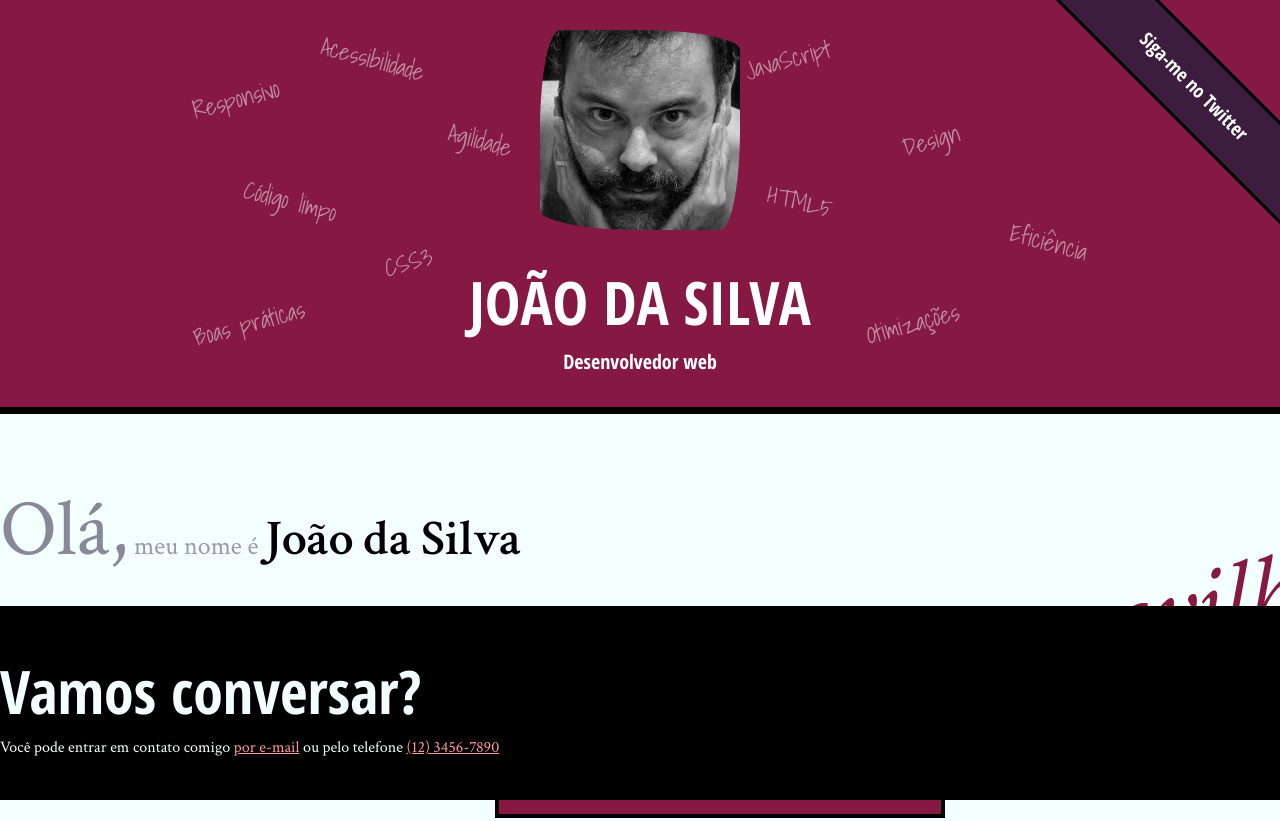
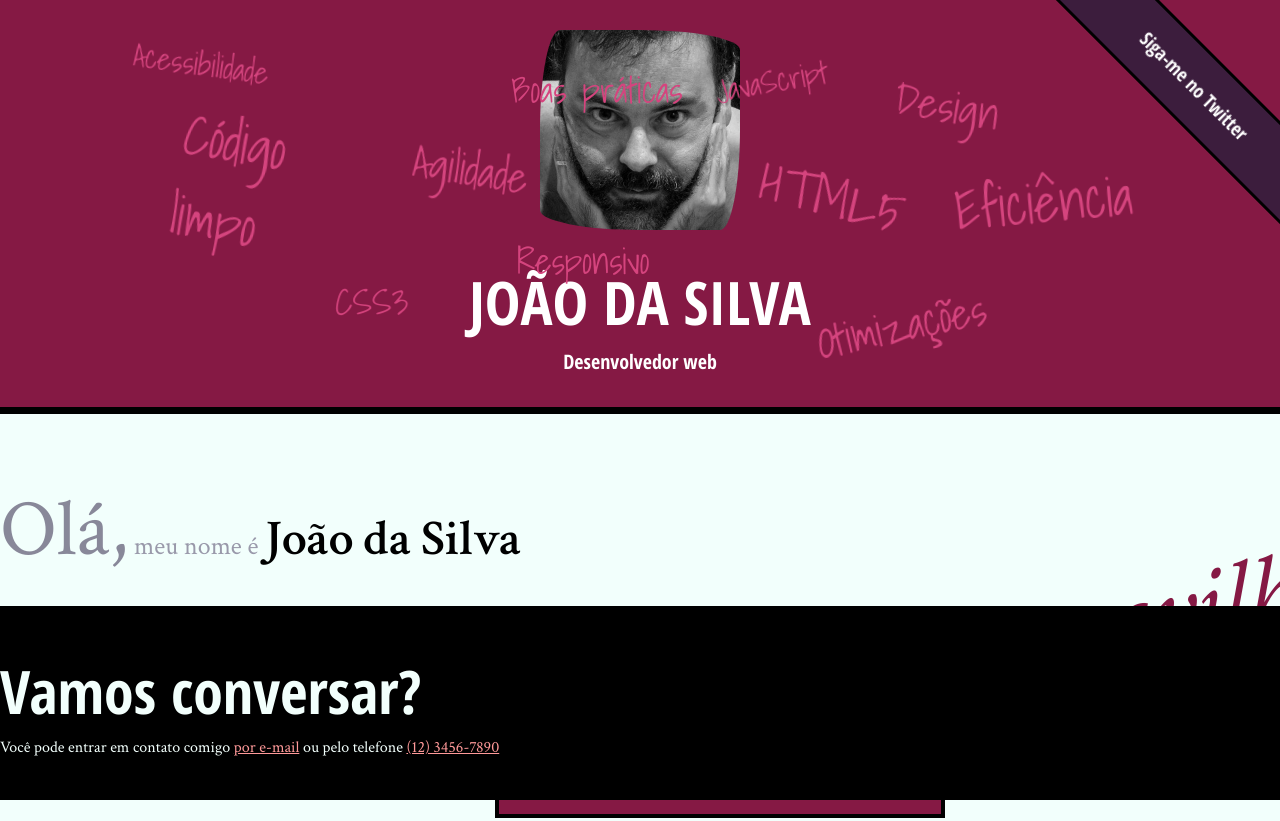
Before and after one commit to carloshlessa/curso_html5_e_css3_2_turbinando_as_suas_paginas, a plain HTML site: page index.html in a window 1280 px wide. Shown: the top 821 px of the page. Drawn offline with Linux system fonts and the light colour scheme.

Commit message:
Scrollbar no header (sem overflow-x no container)

```diff
--- a/css/index-palavras-chave.css
+++ b/css/index-palavras-chave.css
@@ -1,5 +1,17 @@
 header {
     position: relative;
+}
+
+.palavras-home {
+    -webkit-perspective: 6px;
+    -moz-perspective: 6px;
+    -ms-perspective: 6px;
+    perspective: 6px;
+    position: absolute;
+    top: 0;
+    left: 0;
+    bottom: 0;
+    right: 0;
 }
 
 .palavra-home {
@@ -7,8 +19,8 @@ header {
     top: 10%;
     text-align: left;
     font-family: 'Shadows Into Light', cursive;
-    font-size: 24px;
-    color: rgba(255,255,255,.5);
+    font-size: 400%;
+    color: #D5447E;
 }
 
 .agilidade, .acessibilidade, .codigo-limpo {
@@ -36,54 +48,88 @@ header {
 }
 
 .agilidade {
-    left: 35%;
-    top: 30%;
+    left: 39%;
+    top: 43%;
+    -webkit-transform: translate(-50%, -50%) rotate(9deg) translateZ(1px) scale(.15);
+    -ms-transform: translate(-50%, -50%) rotate(9deg) translateZ(1px) scale(.15);
+    transform: translate(-50%, -50%) rotate(9deg) translateZ(1px) scale(.15);
 }
 
 .responsivo {
     top: 20%;
-    left: 15%;
+    left: 11%;
+    -webkit-transform: scale(.15);
+    -ms-transform: scale(.15);
+    transform: scale(.15);
 }
 
 .acessibilidade {
-    left: 25%;
+    left: 10%;
+    -webkit-transform: translate(-50%, -50%) rotate(8deg) translateZ(-1px) scale(.15);
+    -ms-transform: translate(-50%, -50%) rotate(8deg) translateZ(-1px) scale(.15);
+    transform: translate(-50%, -50%) rotate(8deg) translateZ(-1px) scale(.15);
 }
 
 .codigo-limpo {
-    top: 45%;
-    left: 19%;
+    top: 48%;
+    left: 31%;
+    -webkit-transform: translate(-50%, -50%) rotate(10deg) translateZ(2px) scale(.15);
+    -ms-transform: translate(-50%, -50%) rotate(10deg) translateZ(2px) scale(.15);
+    transform: translate(-50%, -50%) rotate(10deg) translateZ(2px) scale(.15);
 }
 
 .css3 {
-    top: 60%;
-    left: 30%;
+    top: 30%;
+    left: 10%;
+    -webkit-transform: scale(.15);
+    -ms-transform: scale(.15);
+    transform: scale(.15);
 }
 
 .boas-praticas {
-    top: 75%;
-    left: 15%;
+    top: -22%;
+    left: 2%;
+    -webkit-transform: scale(.15);
+    -ms-transform: scale(.15);
+    transform: scale(.15);
 }
 
 .javascript {
-    right: 35%;
+    left: 62%;
+    top: 15%;
+    -webkit-transform: translate(-50%, -50%) rotate(-10deg) translateZ(-1px) scale(.15);
+    -ms-transform: translate(-50%, -50%) rotate(-10deg) translateZ(-1px) scale(.15);
+    transform: translate(-50%, -50%) rotate(-10deg) translateZ(-1px) scale(.15);
 }
 
 .eficiencia {
-    top: 55%;
-    right: 15%;
+    top: 50%;
+    left: 71%;
+    -webkit-transform: translate(-50%, -50%) rotate(-5deg) translateZ(2px) scale(.15);
+    -ms-transform: translate(-50%, -50%) rotate(-5deg) translateZ(2px) scale(.15);
+    transform: translate(-50%, -50%) rotate(-5deg) translateZ(2px) scale(.15);
 }
 
 .design {
     top: 30%;
-    right: 25%;
+    left: 70%;
+    -webkit-transform: translate(-50%, -50%) rotate(10deg) translateZ(1px) scale(.15);
+    -ms-transform: translate(-50%, -50%) rotate(10deg) translateZ(1px) scale(.15);
+    transform: translate(-50%, -50%) rotate(10deg) translateZ(1px) scale(.15);
 }
 
 .html5 {
-    top: 45%;
-    right: 35%;
+    top: 49%;
+    left: 60%;
+    -webkit-transform: translate(-50%, -50%) rotate(15deg) translateZ(2px) scale(.15);
+    -ms-transform: translate(-50%, -50%) rotate(15deg) translateZ(2px) scale(.15);
+    transform: translate(-50%, -50%) rotate(15deg) translateZ(2px) scale(.15);
 }
 
 .otimizacoes {
     top: 75%;
-    right: 25%;
+    left: 67%;
+    -webkit-transform: translate(-50%, -50%) rotate(-12deg) translateZ(1px) scale(.15);
+    -ms-transform: translate(-50%, -50%) rotate(-12deg) translateZ(1px) scale(.15);
+    transform: translate(-50%, -50%) rotate(-12deg) translateZ(1px) scale(.15);
 }
--- a/css/index.css
+++ b/css/index.css
@@ -1,7 +1,7 @@
 /* start Index Global Elements */
 
 header {
-    overflow-x: hidden;
+    /*overflow-x: hidden;*/
 }
 
 main {
--- a/index.html
+++ b/index.html
@@ -20,16 +20,12 @@
     <!-- start Header -->
     <header class="titulo-principal">
 
-        <!-- start Banner Twitter -->
-        <a class="banner-twitter" href="#">Siga-me no Twitter</a>
-        <!-- end Banner Twitter -->
-
         <img class="foto-home" src="imagens/eu.jpg" alt="Foto de João da Silva">
         <h1>João da Silva</h1>
         <h2>Desenvolvedor web</h2>
 
         <!-- start Palavras-Chave -->
-        <ul>
+        <ul class="palavras-home">
             <li class="palavra-home agilidade">Agilidade</li>
             <li class="palavra-home responsivo">Responsivo</li>
             <li class="palavra-home acessibilidade">Acessibilidade</li>
@@ -43,6 +39,10 @@
             <li class="palavra-home otimizacoes">Otimizações</li>
         </ul>
         <!-- end Palavras-Chave -->
+
+        <!-- start Banner Twitter -->
+        <a class="banner-twitter" href="#">Siga-me no Twitter</a>
+        <!-- end Banner Twitter -->
 
     </header>
     <!-- end Header -->
```
